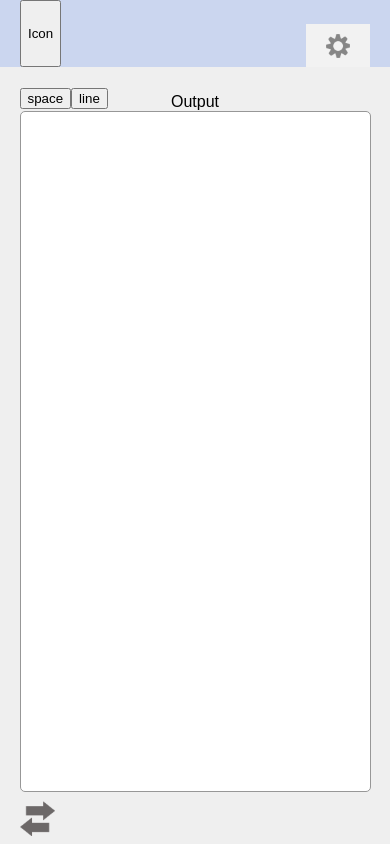
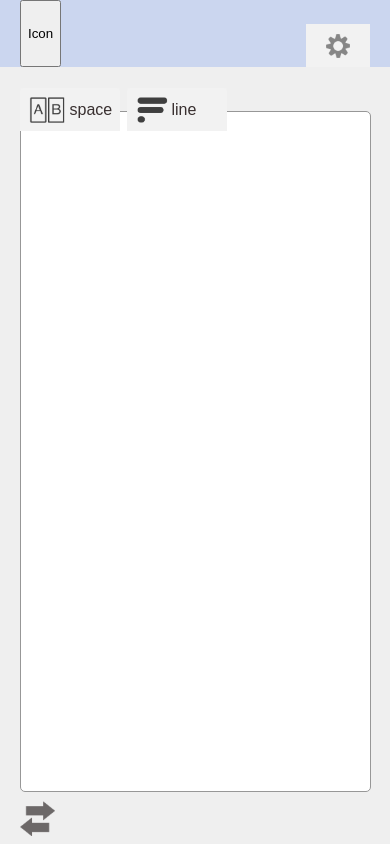
Before and after one commit to Lulkafe/CopyTokenizer, a React app: page / in a window 390 px wide. Built offline with nearby package versions, Linux system fonts and the light colour scheme.

Commit message:
Added mode icons for desktop

```diff
--- a/src/components.tsx
+++ b/src/components.tsx
@@ -49,16 +49,25 @@ function Header (props) {
 
 function ModeSetting (props) {
 
-    const { state, dispatch } = useContext(TokenizerContext);
+    const isMobile = props.isMobile || false;
+    const { dispatch } = useContext(TokenizerContext);
+    const onClickWordIcon = () => dispatch({type: ACTION.MODE.SPACE});
+    const onClickLineIcon = () => dispatch({type: ACTION.MODE.LINE});
 
     return (
         <div id='mode-menu-wrapper'>
-            <button type='button'
-                onClick={() => dispatch({type: ACTION.MODE.SPACE})}
-            >space</button>
-            <button type='button'
-                onClick={() => dispatch({type: ACTION.MODE.LINE})}
-            >line</button>
+           <div className='mode-setting-button' id='word-icon-wrapper' onClick={onClickWordIcon}>
+               <div className='mode-setting-button__content-wrapper'>
+                    <img id='word-icon' src={WordModeIcon} />
+                    <span>space</span>
+                </div>
+           </div>
+           <div className='mode-setting-button' id='line-icon-wrapper' onClick={onClickLineIcon}>
+                <div className='mode-setting-button__content-wrapper'>
+                    <img id='line-icon' src={LineModeIcon} />
+                    <span>line</span>
+                </div>
+           </div>
         </div>
     )
 }
@@ -157,7 +166,7 @@ function Content (props) {
 
     if (isMobile)
         return (
-            <div id='content-wrapper'>
+            <main id='content-wrapper'>
                 { displayInput?
                     <InputArea defaultText={originalInputText}/> :
                     <OutputArea isMobile={true}/>}
@@ -166,14 +175,14 @@ function Content (props) {
                     <button type='button' id='display-toggle-btn' onClick={onClick}>SW</button>*/}
                     <img id='display-toggle-icon' src={SwitchIcon} onClick={onClick} alt='Toggle icon'/>
                 </div>
-            </div>
+            </main>
         )
     else
         return (
-        <div id='content-wrapper'>
+        <main id='content-wrapper'>
             <InputArea/>
             <OutputArea/>
-        </div>
+        </main>
         )
 }
 
--- a/src/sass/content.sass
+++ b/src/sass/content.sass
@@ -6,15 +6,3 @@
     justify-content: center
     align-content: center
     width: 100vw
-
-#display-toggle-icon
-    position: absolute
-    width: 35px
-    height: 35px
-    bottom: -18px
-    cursor: pointer
-
-#display-toggle-icon-wrapper
-    position: relative
-    width: 90%
-    height: 0
--- /dev/null
+++ b/src/sass/icon.sass
@@ -0,0 +1,59 @@
+$clear-btn-width: 30px
+
+#clear-button
+    z-index: 255
+    cursor: pointer
+    opacity: 90%
+
+#clear-button:hover
+    opacity: 70%
+
+#clear-btn-container
+    position: absolute
+    text-align: right
+    top: 25px
+    left: calc(100% - $clear-btn-width - 10px)
+
+#display-toggle-icon
+    position: absolute
+    width: 35px
+    height: 35px
+    bottom: -18px
+    cursor: pointer
+
+#display-toggle-icon-wrapper
+    position: relative
+    width: 90%
+    height: 0
+
+.mode-setting-button
+    width: 100px
+    height: 43px
+    display: inline-block
+    background: #F2F2F2
+    border-top-left-radius: 3px
+    border-top-right-radius: 3px
+    margin-right: 7px
+    padding: 7px 0 0 7px
+    color: #393030
+    cursor: pointer
+
+.mode-setting-button span
+    margin-left: 3px
+
+.mode-setting-button__content-wrapper
+    display: flex
+    align-items: center
+
+#setting-icon
+    width: 24px
+    height: 24px
+    cursor: pointer
+
+#word-icon
+    width: 40px
+    height: 30px
+
+#line-icon
+    width: 35px
+    height: 30px
--- a/src/sass/input-area.sass
+++ b/src/sass/input-area.sass
@@ -1,19 +1,3 @@
-$clear-btn-width: 30px
-
-#clear-button
-    z-index: 255
-    cursor: pointer
-    opacity: 90%
-
-#clear-button:hover
-    opacity: 70%
-
-#clear-btn-container
-    position: absolute
-    text-align: right
-    top: 25px
-    left: calc(100% - $clear-btn-width - 10px)
-
 #input-area
     font-size: 1.2rem
     padding: 2rem 1rem 2rem 1rem
--- a/src/sass/nav-bar.sass
+++ b/src/sass/nav-bar.sass
@@ -14,6 +14,7 @@
 
 #menu-wrapper
     align-self: flex-end
+    display: flex
 
 #mode-menu-wrapper
     display: inline-block
@@ -26,11 +27,6 @@
     padding-top: 10px
     background: #F2F2F2
     text-align: center
-
-#setting-icon
-    width: 24px
-    height: 24px
-    cursor: pointer
 
 #setting-window
     position: absolute
@@ -47,10 +43,6 @@
 .setting-window__btn-wrapper
     height: auto
     text-align: right
-
-.setting-window__btn-wrapper button
-    width: 80px
-    height: 40px
 
 .setting-window__item-wrapper
     margin-bottom: 15px
--- a/src/sass/style.sass
+++ b/src/sass/style.sass
@@ -1,11 +1,11 @@
 @use './output-area'
 @use './input-area'
 @use './nav-bar'
-@use "./content"
+@use './content'
+@use './icon'
 @use './media-query'
 
 /* For general CSS rules */
-
 *
     box-sizing: border-box
 
```
